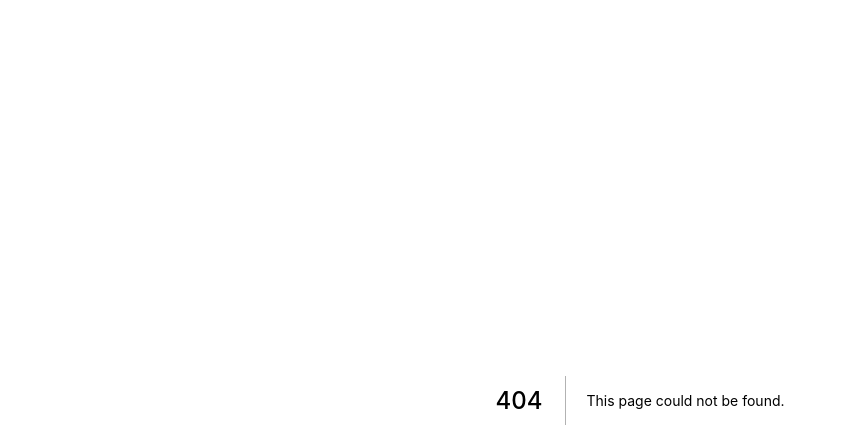
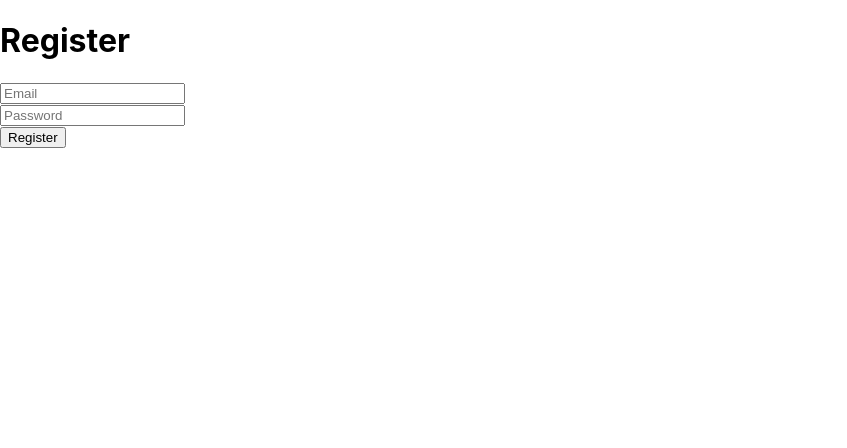
Before and after one commit to PeaceAntoHim/Fullstack-Next, a Next.js app: page /auth/register in a window 1280 px wide. Before the commit this address had no page. Shown: the top 448 px of the page, without its empty margins (0-847 px from the left). Built offline with nearby package versions, Linux system fonts and the light colour scheme.

Commit message:
create form with react state

```diff
--- /dev/null
+++ b/middlewares/authorization.js
@@ -0,0 +1,26 @@
+import jwt from 'jsonwebtoken';
+
+export default function authorization(req, res) {
+    return new Promise((resolve, reject) => {
+
+        const { authorization } = req.headers;
+
+        if(!authorization) return res.status(401).end();
+
+
+        const authSplit = authorization.split(' ');
+        const [authType, authToken] = [
+            authSplit[0],
+            authSplit[1]
+        ]
+        // console.log(authSplit);
+
+        if(authType !=='Bearer') return res.status(401).end();
+
+       return jwt.verify(authToken, 'greateGod', function(err, decoded) {
+            if(err) return res.status(401).end();
+
+            return resolve(decoded);
+        });
+    });
+}
--- /dev/null
+++ b/pages/auth/register.js
@@ -0,0 +1,24 @@
+export default function Register() {
+
+    function registerHandler(e) {
+        /* e.preventDefault itu adalah unutk mencegah fungsi bawaan dari broeser pergi ke action atau mencegah relod */
+        e.preventDefault();
+        console.log('Submit form');
+    }
+
+
+    return (
+        <div>
+            <h1>Register</h1>
+
+            <form onSubmit={registerHandler.bind(this)}>
+                <input type="text" placeholder="Email" /><br/>
+                <input type="password" placeholder="Password" />
+                <br />
+                <button type="submit">
+                    Register
+                </button>
+            </form>
+        </div>
+    );
+}
```
